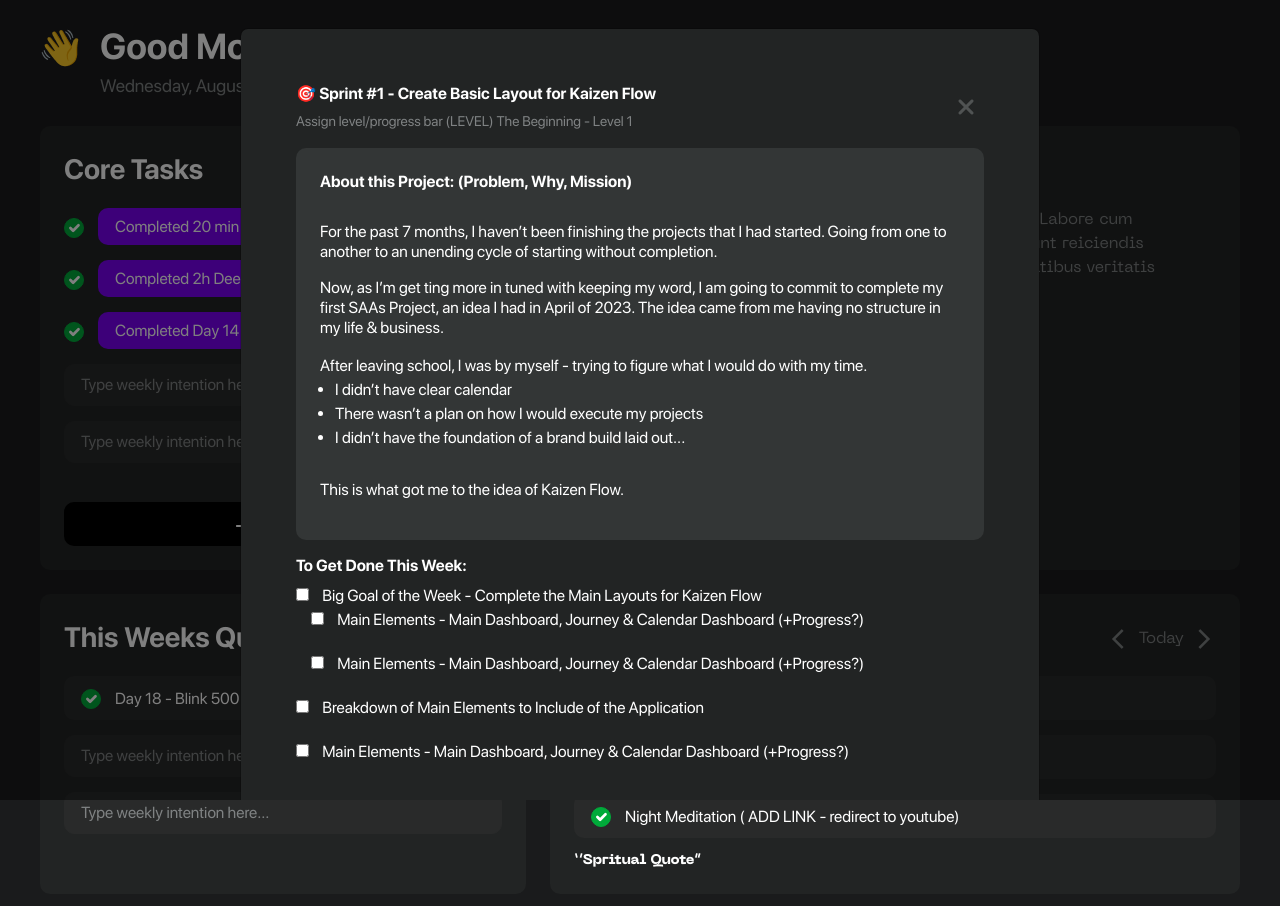
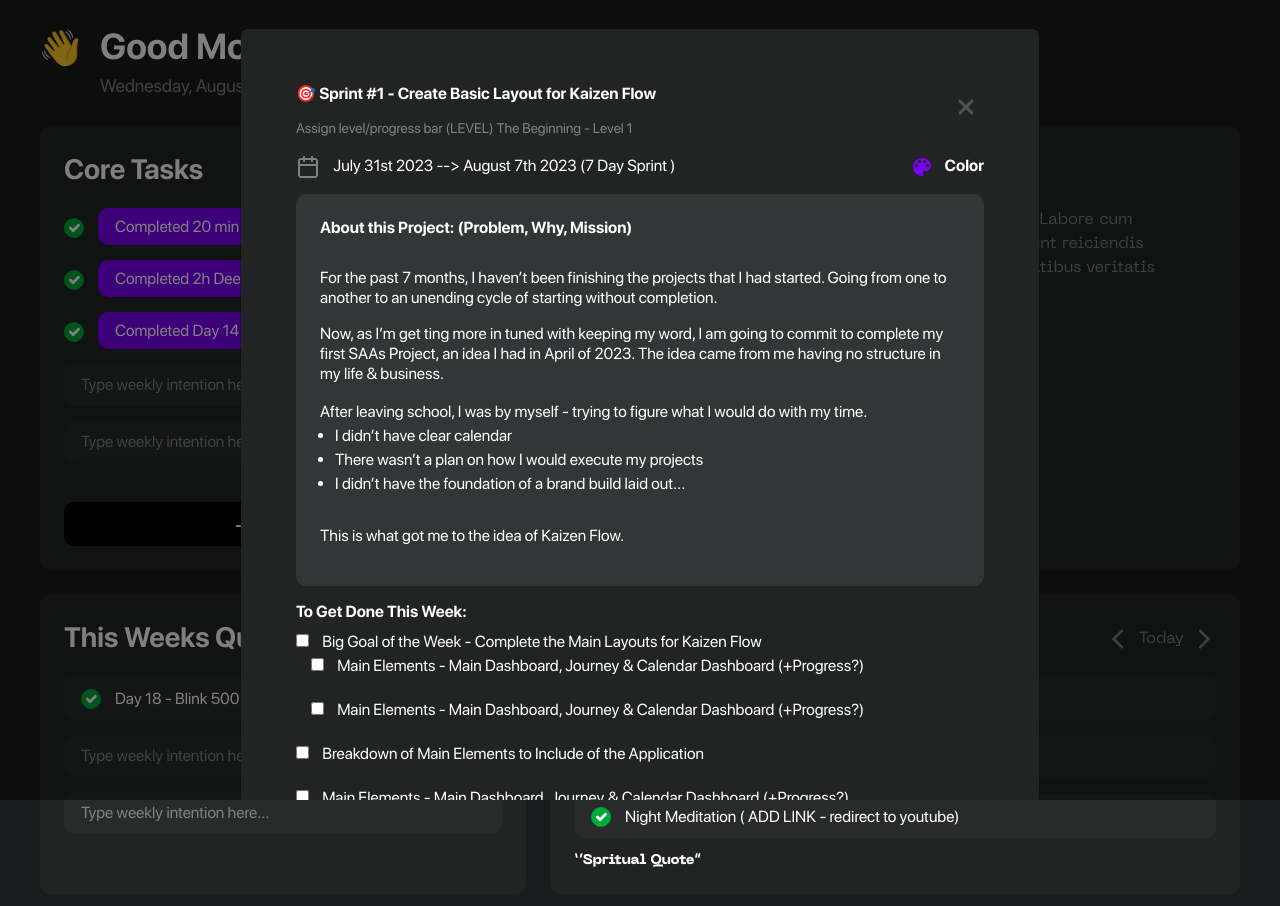
Before and after one commit to Mahbub-diu/thegoldenship.com, a plain HTML site: page dashboard.html in a window 1280 px wide. Both pictures are taken after a click on the button "Completed 20 min Yoga". Drawn offline with nearby package versions, Linux system fonts and the light colour scheme.

Commit message:
modal date section

```diff
--- a/assets/scss/style.scss
+++ b/assets/scss/style.scss
@@ -349,17 +349,19 @@ img {
         padding: 55px;
         font-family: $sf-font;
 
-        .modal-body-content-header{
+        .modal-body-content-header {
           position: relative;
           .modal-body-title {
             font-size: 16px;
             font-weight: 700;
             color: $white;
+            margin-bottom: 15px;
           }
           .modal-body-subtitle {
             font-size: 14px;
             font-weight: 400;
             color: $ash;
+            margin-bottom: 15px;
           }
           .btn-close {
             position: absolute;
@@ -373,6 +375,32 @@ img {
 
             &:hover {
               color: $purple-brand;
+            }
+          }
+          .date-wrapper {
+            display: flex;
+            justify-content: space-between;
+            margin-bottom: 15px;
+            .date {
+              img {
+                margin-right: 10px;
+              }
+              span {
+                font-size: 16px;
+                font-weight: 400;
+                line-height: 16px;
+                color: $white;
+              }
+            }
+            .color {
+              img{
+                margin-right: 10px;
+              }
+              span{
+                font-size: 16px;
+                font-weight: 700;
+                color: $white;
+              }
             }
           }
         }
@@ -423,20 +451,20 @@ img {
             text-transform: capitalize;
           }
 
-          ul{
+          ul {
             list-style: none;
             color: $white;
-            li{
+            li {
               margin-bottom: 20px;
               &:first-child {
                 font-size: 16px;
               }
-              input{
+              input {
                 margin-right: 10px;
               }
-              ul{
+              ul {
                 padding-left: 15px;
-                li{
+                li {
                   margin-bottom: 20px;
                 }
               }
--- a/dashboard.html
+++ b/dashboard.html
@@ -350,7 +350,16 @@
                     <p class="modal-body-subtitle">
                       Assign level/progress bar (LEVEL) The Beginning - Level 1
                     </p>
-                    <div class="date"></div>
+                    <div class="date-wrapper">
+                        <div class="date">
+                            <img src="./assets/images/icon/calendar 1.png" alt="" class="img-fluid">
+                            <span>July 31st 2023 --> August 7th 2023 (7 Day Sprint )</span>
+                        </div>
+                        <div class="color">
+                            <img src="./assets/images/icon/color.png" alt="" class="img-fluid">
+                            <span>Color</span>
+                        </div>
+                    </div>
                     <div class="modal-body-card">
                       <h4 class="title">
                         About this Project: (Problem, Why, Mission)
```
Also changed, not shown: assets/images/icon/color.png (added), assets/scss/style.css, 1 other file.
